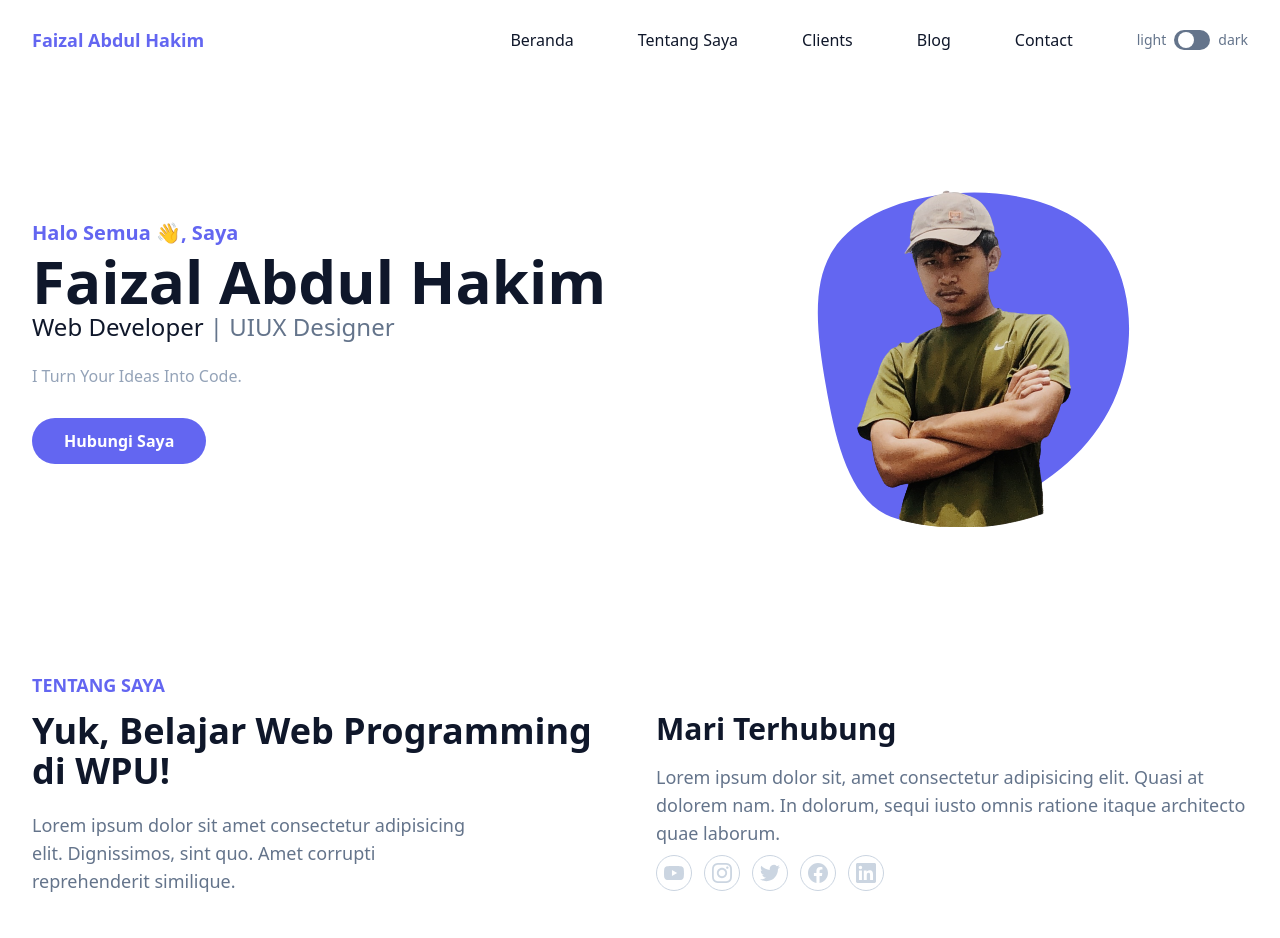
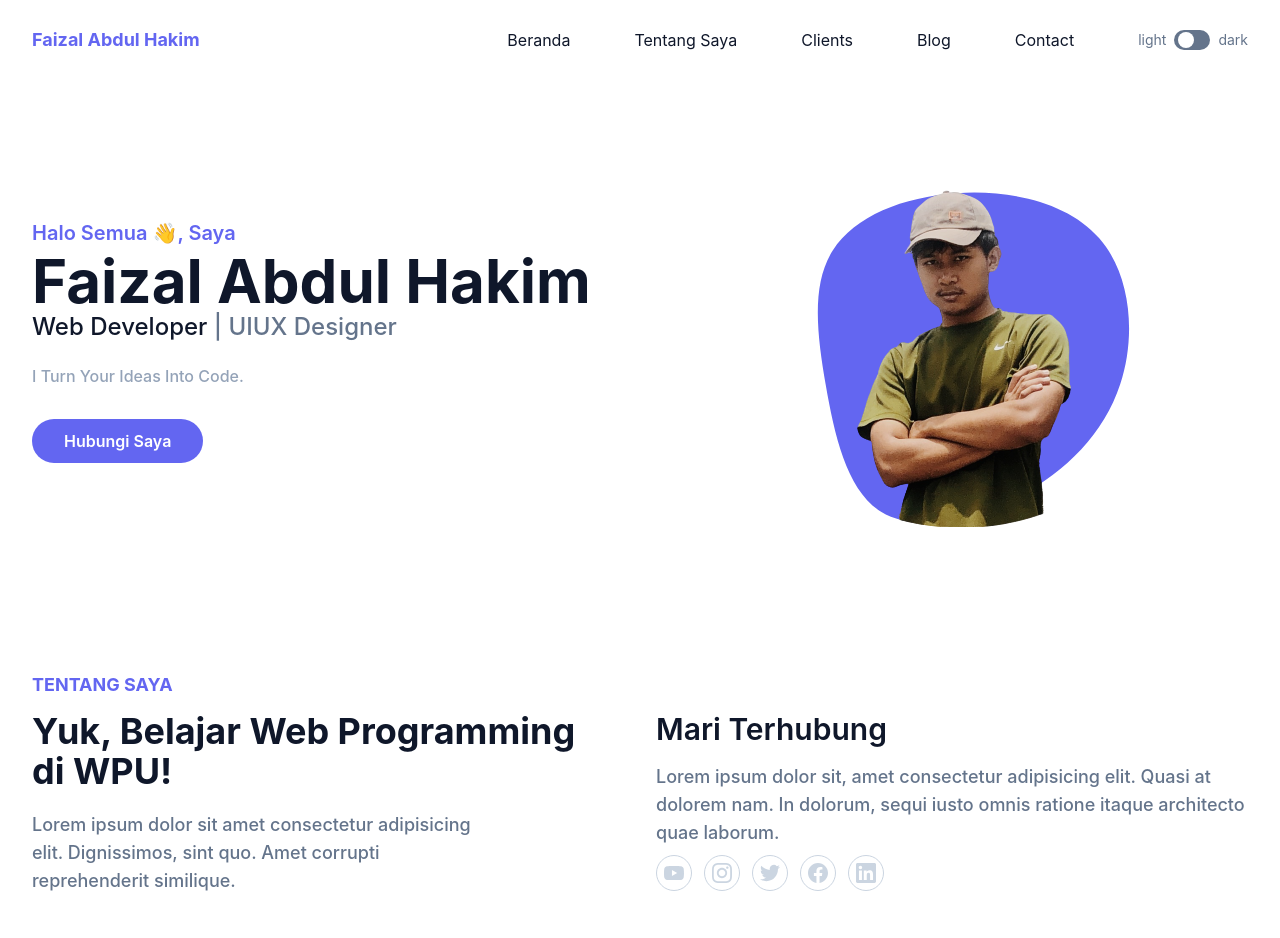
Before and after one commit to sal-isal/portfolio-isal, a website: page index.html in a window 1280 px wide. Shown: the top 938 px of the page. Drawn offline with Linux system fonts and the light colour scheme.

```diff
--- a/index.html
+++ b/index.html
@@ -4,7 +4,7 @@
   <meta http-equiv="X-UA-Compatible" content="IE=edge">
   <meta name="viewport" content="width=device-width, initial-scale=1.0">
   <title>Portofolio With Tailwind</title>
-  <link rel="stylesheet" href="public/css/final.css">
+  <link rel="stylesheet" href="public/css/tailwind.css">
 
   <script>
     if (localStorage.theme === 'dark' || (!('theme' in localStorage) && window.matchMedia('(prefers-color-scheme: dark)').matches)) {
```
Also changed, not shown: public/css/final.css.
